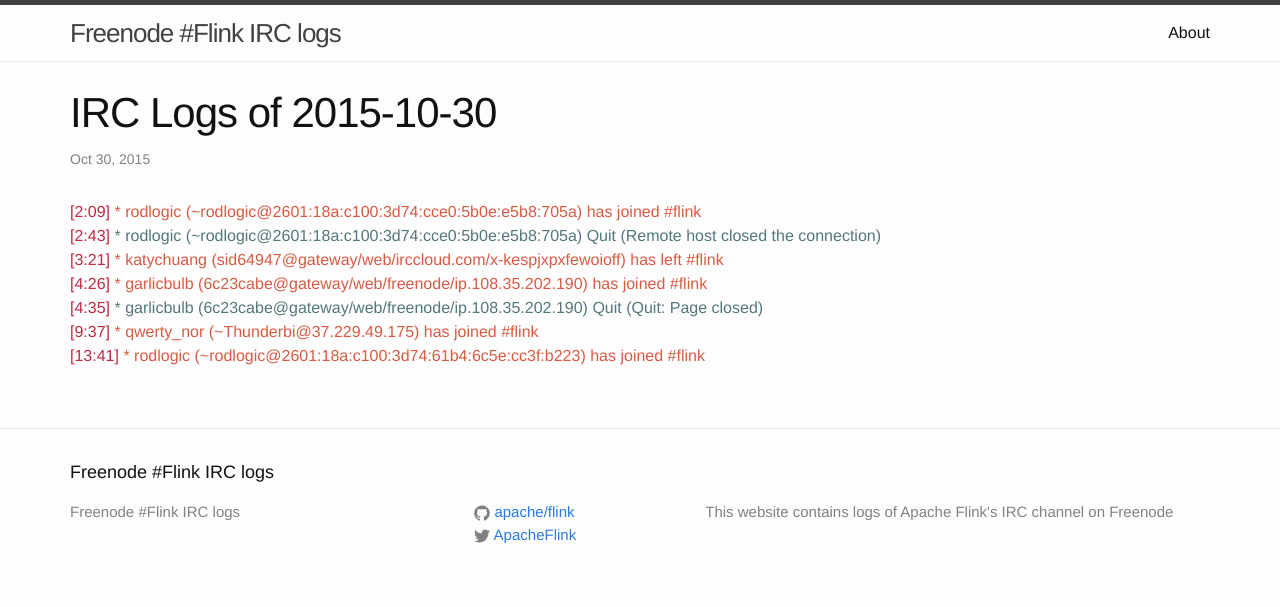
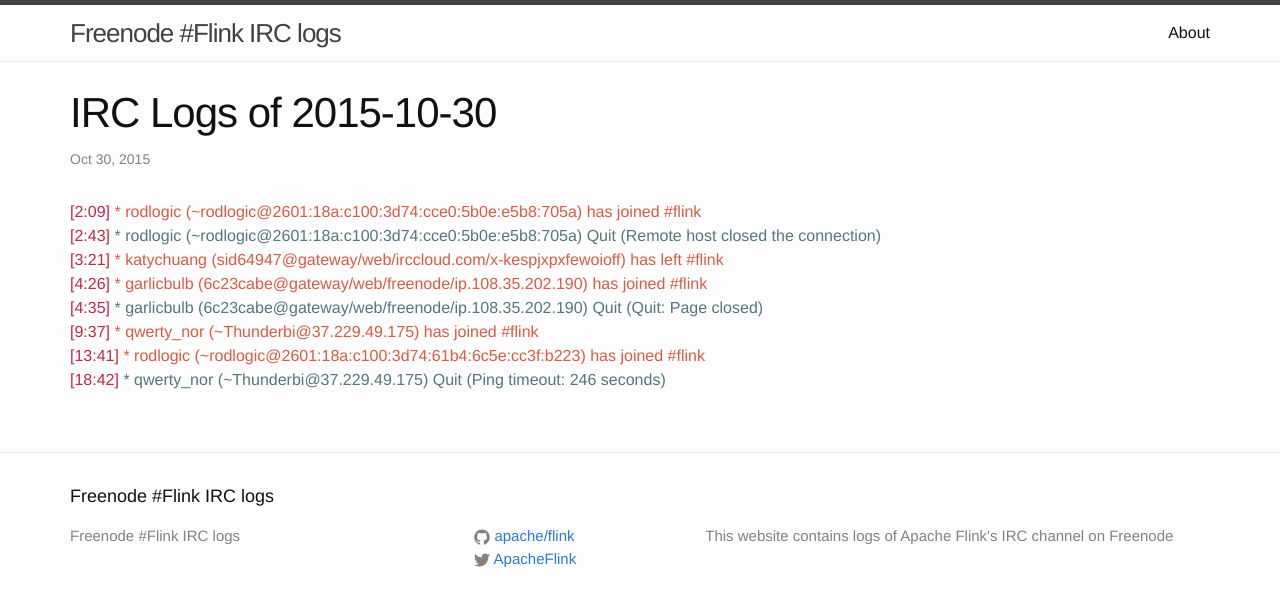
Before and after one commit to flink-irc-logs/flink-irc-logs.github.io, a Jekyll site: the page built from _posts/2015-10-30-logs.markdown, in a window 1280 px wide. Shown: the top 607 px of the page. Built offline with Jekyll 4.4.1, drawn with Linux system fonts in a browser that asks for light colours.

Commit message:
Update of the logs on Fri Oct 30 20:16:28 CET 2015

```diff
--- a/_posts/2015-10-30-logs.markdown
+++ b/_posts/2015-10-30-logs.markdown
@@ -11,3 +11,4 @@
 <span class="irc-date">[4:35]</span> <span class="irc-navy">* garlicbulb (6c23cabe@gateway/web/freenode/ip.108.35.202.190) Quit (Quit: Page closed)</span><br />
 <span class="irc-date">[9:37]</span> <span class="irc-green">* qwerty_nor (~Thunderbi@37.229.49.175) has joined #flink</span><br />
 <span class="irc-date">[13:41]</span> <span class="irc-green">* rodlogic (~rodlogic@2601:18a:c100:3d74:61b4:6c5e:cc3f:b223) has joined #flink</span><br />
+<span class="irc-date">[18:42]</span> <span class="irc-navy">* qwerty_nor (~Thunderbi@37.229.49.175) Quit (Ping timeout: 246 seconds)</span><br />
```
